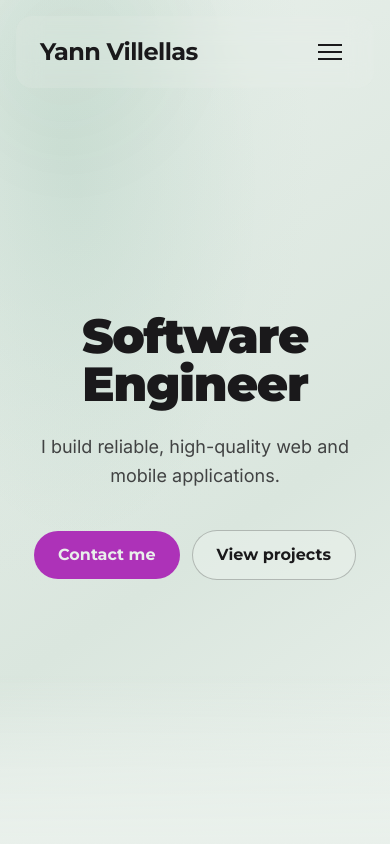
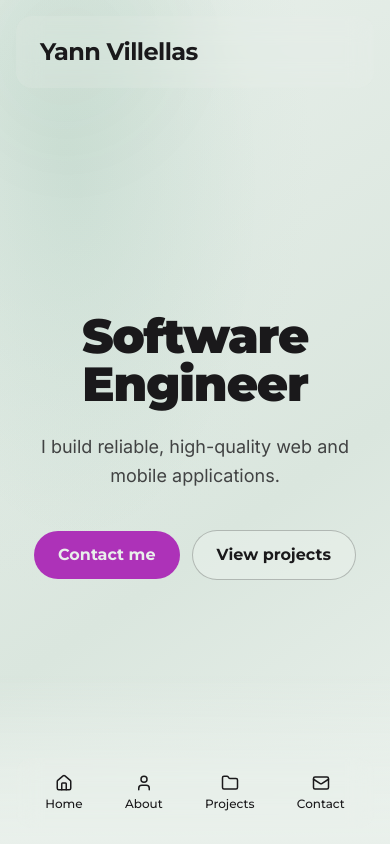
Before and after one commit to yannvillellas/portfolio, a Next.js app: page /en in a window 390 px wide. Shown: the top 844 px of the page. Built offline with nearby package versions, Linux system fonts and the light colour scheme.

Commit message:
feat(ui): add mobile bottom tab bar with icons

```diff
--- a/package.json
+++ b/package.json
@@ -9,6 +9,7 @@
     "lint": "eslint ."
   },
   "dependencies": {
+    "lucide-react": "^1.24.0",
     "next": "^16.2.4",
     "next-intl": "^4.9.1",
     "react": "^19.2.5",
--- a/src/app/[locale]/globals.css
+++ b/src/app/[locale]/globals.css
@@ -46,3 +46,9 @@ h5,
 h6 {
   font-family: var(--font-heading), sans-serif;
 }
+
+@layer components {
+  .nav-glass {
+    @apply bg-background/20 backdrop-blur-md rounded-2xl;
+  }
+}
--- a/src/app/[locale]/layout.tsx
+++ b/src/app/[locale]/layout.tsx
@@ -1,4 +1,5 @@
 import type { Metadata } from "next";
+import { Home, User, Folder, Mail } from "lucide-react";
 import { NextIntlClientProvider, hasLocale } from "next-intl";
 import { getTranslations, getMessages } from "next-intl/server";
 import { notFound } from "next/navigation";
@@ -44,10 +45,10 @@ export default async function LocaleLayout({
   const messages = await getMessages();
 
   const menuItems = [
-    { label: t("home"), link: "/" },
-    { label: t("about"), link: "/about" },
-    { label: t("projects"), link: "/projects" },
-    { label: t("contact"), link: "/contact" },
+    { label: t("home"), link: "/", mobileIcon: <Home size={18} /> },
+    { label: t("about"), link: "/about", mobileIcon: <User size={18} /> },
+    { label: t("projects"), link: "/projects", mobileIcon: <Folder size={18} /> },
+    { label: t("contact"), link: "/contact", mobileIcon: <Mail size={18} /> },
   ];
 
   return (
@@ -57,7 +58,7 @@ export default async function LocaleLayout({
       >
         <NextIntlClientProvider messages={messages}>
           <NavigationContainer items={menuItems} />
-          <main>{children}</main>
+          <main className="pb-20 md:pb-0">{children}</main>
         </NextIntlClientProvider>
       </body>
     </html>
--- a/src/components/navigation/MenuToggle.tsx
+++ /dev/null
@@ -1,36 +0,0 @@
-"use client";
-
-export interface MenuToggleProps {
-  isOpen: boolean;
-  toggleMenu: () => void;
-}
-
-export default function MenuToggle({ isOpen, toggleMenu }: MenuToggleProps) {
-  return (
-    <button
-      type="button"
-      onClick={toggleMenu}
-      className="relative flex items-center justify-center w-10 h-10 cursor-pointer focus:outline-none text-foreground"
-      aria-label={isOpen ? "Close menu" : "Open menu"}
-      aria-expanded={isOpen}
-    >
-      <div className="relative w-6 h-4">
-        <span
-          className={`absolute left-0 h-0.5 w-full bg-current transition-all duration-300 ease-in-out ${
-            isOpen ? "top-1/2 -translate-y-1/2 rotate-45" : "top-0"
-          }`}
-        />
-        <span
-          className={`absolute left-0 top-1/2 h-0.5 w-full bg-current -translate-y-1/2 transition-opacity duration-300 ease-in-out ${
-            isOpen ? "opacity-0" : "opacity-100"
-          }`}
-        />
-        <span
-          className={`absolute left-0 h-0.5 w-full bg-current transition-all duration-300 ease-in-out ${
-            isOpen ? "bottom-1/2 translate-y-1/2 -rotate-45" : "bottom-0"
-          }`}
-        />
-      </div>
-    </button>
-  );
-}
--- a/src/components/navigation/MobileMenu.tsx
+++ /dev/null
@@ -1,24 +0,0 @@
-import NavLinks from "@/components/navigation/NavLinks";
-import type { NavigationItem } from "@/components/navigation/NavigationContainer";
-
-interface MobileMenuProps {
-  items: NavigationItem[];
-  isOpen: boolean;
-  closeMenu: () => void;
-}
-
-export default function MobileMenu({
-  items,
-  isOpen,
-  closeMenu,
-}: MobileMenuProps) {
-  return (
-    <nav
-      className={`md:hidden flex flex-col px-6 pb-6 gap-4 transition-opacity duration-300 ${
-        isOpen ? "opacity-100 delay-150" : "opacity-0 pointer-events-none"
-      }`}
-    >
-      <NavLinks items={items} variant="mobile" onItemClick={closeMenu} />
-    </nav>
-  );
-}
--- /dev/null
+++ b/src/components/navigation/MobileNav.tsx
@@ -0,0 +1,16 @@
+import NavLinks from "@/components/navigation/NavLinks";
+import type { NavigationItem } from "@/components/navigation/NavigationContainer";
+
+interface MobileNavProps {
+  items: NavigationItem[];
+}
+
+export default function MobileNav({ items }: MobileNavProps) {
+  return (
+    <nav className="fixed bottom-[calc(env(safe-area-inset-bottom,0)+1rem)] left-4 right-4 z-50 md:hidden">
+      <div className="flex justify-around items-center nav-glass px-2 py-3">
+        <NavLinks items={items} variant="mobile" />
+      </div>
+    </nav>
+  );
+}
--- a/src/components/navigation/NavLinks.tsx
+++ b/src/components/navigation/NavLinks.tsx
@@ -4,14 +4,9 @@ import type { NavigationItem } from "@/components/navigation/NavigationContainer
 interface NavLinksProps {
   items: NavigationItem[];
   variant: "desktop" | "mobile";
-  onItemClick?: () => void;
 }
 
-export default function NavLinks({
-  items,
-  variant,
-  onItemClick,
-}: NavLinksProps) {
+export default function NavLinks({ items, variant }: NavLinksProps) {
   const isMobile = variant === "mobile";
 
   return (
@@ -20,14 +15,20 @@ export default function NavLinks({
         <Link
           key={item.link}
           href={item.link}
-          onClick={onItemClick}
           className={`text-foreground font-medium font-heading no-underline transition-colors hover:text-(--accent) ${
             isMobile
-              ? "flex justify-between items-center text-lg"
+              ? "flex flex-col items-center gap-1 text-xs px-2 py-1"
               : "text-base duration-300"
           }`}
         >
-          <span>{item.label}</span>
+          {isMobile && item.mobileIcon ? (
+            <>
+              {item.mobileIcon}
+              <span>{item.label}</span>
+            </>
+          ) : (
+            <span>{item.label}</span>
+          )}
         </Link>
       ))}
     </>
--- a/src/components/navigation/Navigation.tsx
+++ b/src/components/navigation/Navigation.tsx
@@ -1,38 +1,22 @@
 import Logo from "@/components/Logo";
 import DesktopMenu from "@/components/navigation/DesktopMenu";
-import MenuToggle from "@/components/navigation/MenuToggle";
-import MobileMenu from "@/components/navigation/MobileMenu";
+import MobileNav from "@/components/navigation/MobileNav";
 import type { NavigationItem } from "@/components/navigation/NavigationContainer";
 
 interface NavigationProps {
   items: NavigationItem[];
-  isOpen: boolean;
-  toggleMenu: () => void;
-  closeMenu: () => void;
 }
 
-export default function Navigation({
-  items,
-  isOpen,
-  toggleMenu,
-  closeMenu,
-}: NavigationProps) {
+export default function Navigation({ items }: NavigationProps) {
   return (
-    <header className="fixed top-4 left-4 right-4 md:left-8 md:right-8 z-50">
-      <div
-        className={`flex flex-col bg-background/20 backdrop-blur-md rounded-2xl overflow-hidden transition-[max-height] duration-500 ease-in-out ${
-          isOpen ? "max-h-[400px]" : "max-h-[72px]"
-        }`}
-      >
-        <div className="flex justify-between items-center h-[72px] px-6 shrink-0">
+    <>
+      <header className="fixed top-4 left-4 right-4 md:left-8 md:right-8 z-50">
+        <div className="flex justify-between items-center h-18 px-6 nav-glass">
           <Logo />
           <DesktopMenu items={items} />
-          <div className="md:hidden">
-            <MenuToggle isOpen={isOpen} toggleMenu={toggleMenu} />
-          </div>
         </div>
-        <MobileMenu items={items} isOpen={isOpen} closeMenu={closeMenu} />
-      </div>
-    </header>
+      </header>
+      <MobileNav items={items} />
+    </>
   );
 }
--- a/src/components/navigation/NavigationContainer.tsx
+++ b/src/components/navigation/NavigationContainer.tsx
@@ -1,11 +1,9 @@
-"use client";
-
-import { useEffect, useState } from "react";
 import Navigation from "@/components/navigation/Navigation";
 
 export interface NavigationItem {
   label: string;
   link: string;
+  mobileIcon?: React.ReactNode;
 }
 
 export interface NavigationProps {
@@ -13,22 +11,5 @@ export interface NavigationProps {
 }
 
 export default function NavigationContainer({ items }: NavigationProps) {
-  const [isOpen, setIsOpen] = useState(false);
-
-  useEffect(() => {
-    const handleResize = () => {
-      if (window.innerWidth >= 768) setIsOpen(false);
-    };
-    window.addEventListener("resize", handleResize);
-    return () => window.removeEventListener("resize", handleResize);
-  }, []);
-
-  return (
-    <Navigation
-      items={items}
-      isOpen={isOpen}
-      toggleMenu={() => setIsOpen((prev) => !prev)}
-      closeMenu={() => setIsOpen(false)}
-    />
-  );
+  return <Navigation items={items} />;
 }
```
Also changed, not shown: 1 other file (tests, documents, lock files or other folders).
